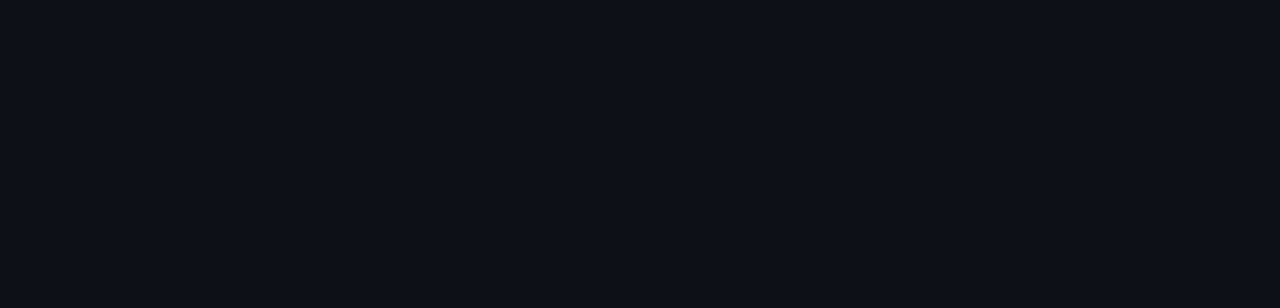
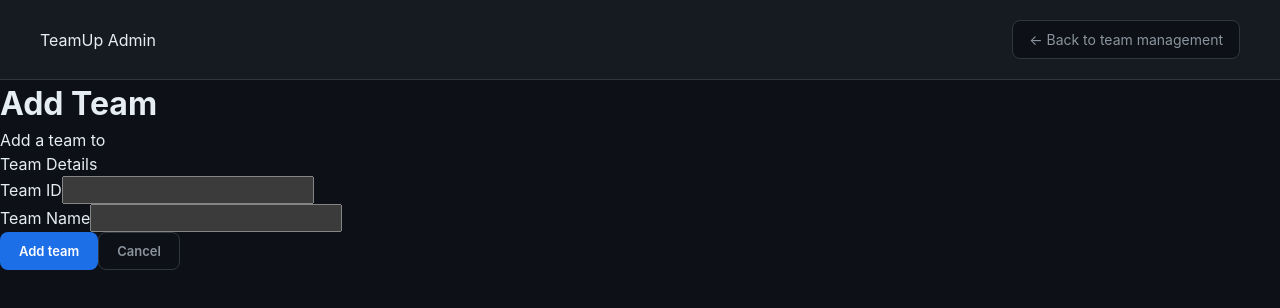
Before and after one commit to mrez121/T149-Capstone, a Next.js app: page /admin/units/1/add-team in a window 1280 px wide. Shown: the top 308 px of the page. Built offline with nearby package versions, Linux system fonts and the light colour scheme.

Commit message:
finished add-team.js page (haven't tested it yet). Updated teams.js handler to account for team update situations (add a team, edit team details, add a group to team, remove a group from team)

```diff
--- a/pages/admin/units/[id]/add-team.js
+++ b/pages/admin/units/[id]/add-team.js
@@ -39,5 +39,70 @@ export default function AddTeamPage() {
         e.preventDefault();
         setError('');
         setLoading(true);
+
+        const res = await fetch(`/api/admin/units/teams?unit=${id}&unitCode=${unitCode}`, {
+            method: 'POST',
+            headers: {'Content-Type': 'application/json'},
+            body: JSON.stringify({
+                submit_type: 'createTeam',
+                team_id: '',
+                name: ''
+            })
+        });
+        const data = await res.json();
+        setLoading(false);
+
+        if(res.ok) {
+            showToast(`Team added to unit ${unitCode} successfully.`);
+        }
+        else {
+            setError(data.error || `Failed to add team`);
+        }
     }
+
+    //HTML construction here
+    if(loading) return(
+        <div style={{ background:'#0D1117', minHeight:'100vh', display:'flex', alignItems:'center', justifyContent:'center', color:'#8B949E' }}>
+            Loading...
+        </div>
+    );
+
+    return(
+        <>
+            <Head><title>TeamUp - Create Team</title></Head>
+            <AdminToast toast={toast}/>
+
+            <nav className="anav">
+                <div className="anav-logo">Team<span>Up</span> <span className="admin-tag">Admin</span></div>
+                <Link href="/admin/units/manage_teams" className="anav-link anav-button">← Back to team management</Link>
+            </nav>
+
+            <div className="acontainer-sm">
+                <h1 className="apage-title">Add Team</h1>
+                <p className="apage-sub">Add a team to {unitCode}</p>
+
+                <form onSubmit={handleSubmit} className="aform-card">
+                    {error && <div className='aerror-box'>{error}</div>}
+                    <div className="asection-label">Team Details</div>
+
+                    <div className="afield">
+                        <label>Team ID</label>
+                        <input name="team_id" value={form.team_id} onChange={handleChange} required />
+                    </div>
+
+                    <div className="afield">
+                        <label>Team Name</label>
+                        <input name="name" value={form.name} onChange={handleChange} required />
+                    </div>
+
+                    <div className="abtn-row">
+                        <button className="abtn abtn-blue" type="submit" disabled={loading}>
+                            {loading ? 'Creating team...' : 'Add team'}
+                        </button>
+                        <Link href='/admin/units/manage_teams' className="abtn abtn-ghost">Cancel</Link>
+                    </div>
+                </form>
+            </div>
+        </>
+    )
 }
--- a/pages/api/admin/units/teams.js
+++ b/pages/api/admin/units/teams.js
@@ -18,15 +18,29 @@ export default async function handler(req, res) {
     const db = getDb();
 
     if(req.method === 'GET') {
-
+        // Get teams
     }
 
     if(req.method === 'POST') {
+        const submitType = req.body.submit_type;
+
+        if(submitType === 'createTeam') {
+            // Code for adding team to DB here
+        }
+        if(submitType === 'editTeam') {
+            //Code for editing team details here
+        }
+        if(submitType === 'addGroup') {
+            //Code for adding group to team here
+        }
+        if(submitType === 'removeGroup') {
+            //Code for removing group from team here
+        }
 
     }
 
     if(req.method === 'DELETE') {
-
+        // Delete a team
     }
 
     // Throw an error if incorrect method included in request
```
